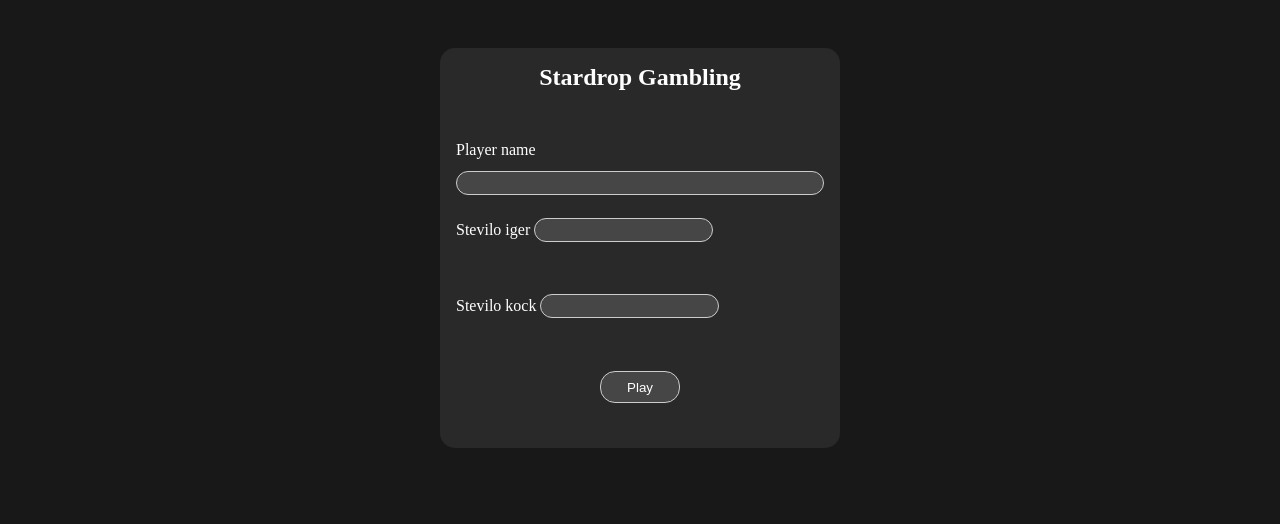
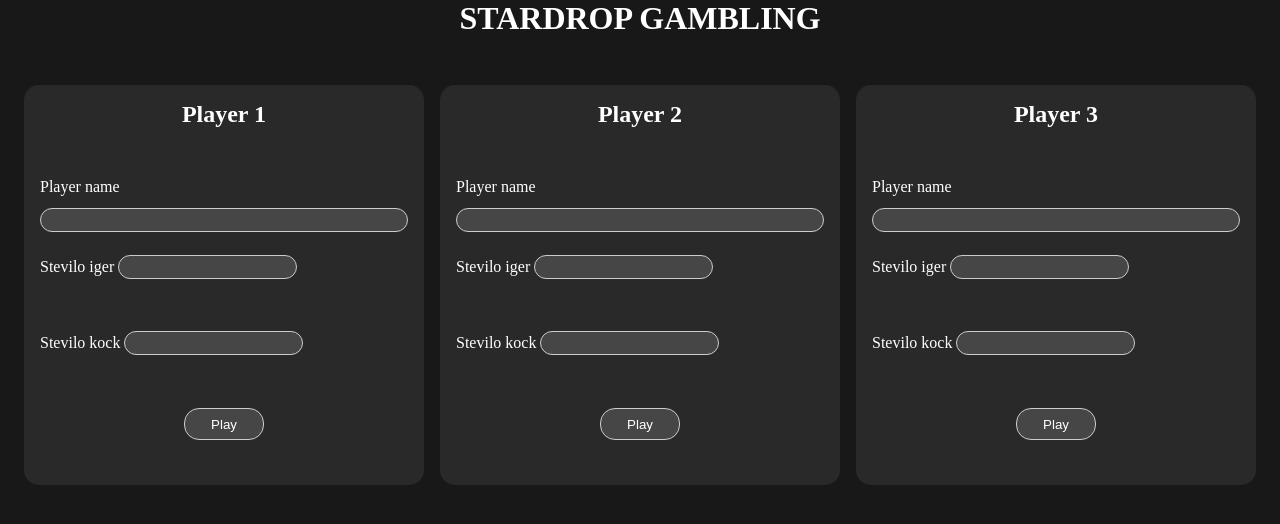
Before and after one commit to benjaminplayer/StardropGambling, a plain HTML site: page index.html in a window 1280 px wide. Drawn offline with Linux system fonts and the light colour scheme; a web font is replaced by a local one.

Commit message:
First site

```diff
--- a/css/style.css
+++ b/css/style.css
@@ -1,3 +1,5 @@
+@import url('https://fonts.googleapis.com/css2?family=Sour+Gummy:ital,wght@0,100..900;1,100..900&display=swap');
+
 *{
     margin: 0;
     padding: 0;
@@ -11,7 +13,13 @@ html, body{
 
 body{
     background-color: #181818;
-    color: #fff
+    color: #fff;
+    font-family: "Sour Gummy";
+}
+
+header{
+    display: flex;
+    justify-content: center;
 }
 
 .form-container{
@@ -20,6 +28,7 @@ body{
     display: flex;
     justify-content: center;
     margin-top: 3rem;
+    gap: 1rem;
 }
 
 form{
--- a/index.html
+++ b/index.html
@@ -7,10 +7,53 @@
     <link rel="stylesheet" href="css/style.css">
 </head>
 <body>
+    <header>
+        <h1>STARDROP GAMBLING</h1>
+    </header>
     <div class="form-container">
         <form action="" method="post">
             <div>
-                <h2>Stardrop Gambling</h1>
+                <h2>Player 1</h2>
+            </div>
+            <div>
+                <label for="pname">Player name</label>
+                <input type="text" name="pname" id="pname">
+            </div>
+            <div>
+                <label for="">Stevilo iger</label>
+                <input type="number" name="" id="">
+            </div>
+            <div>
+                <label for="">Stevilo kock</label>
+                <input type="number" name="" id="">
+            </div>
+            <div>
+                <input type="submit" value="Play">
+            </div>
+        </form>
+        <form action="" method="post">
+            <div>
+                <h2>Player 2</h2    >
+            </div>
+            <div>
+                <label for="pname">Player name</label>
+                <input type="text" name="pname" id="pname">
+            </div>
+            <div>
+                <label for="">Stevilo iger</label>
+                <input type="number" name="" id="">
+            </div>
+            <div>
+                <label for="">Stevilo kock</label>
+                <input type="number" name="" id="">
+            </div>
+            <div>
+                <input type="submit" value="Play">
+            </div>
+        </form>
+        <form action="" method="post">
+            <div>
+                <h2>Player 3</h2>
             </div>
             <div>
                 <label for="pname">Player name</label>
```
